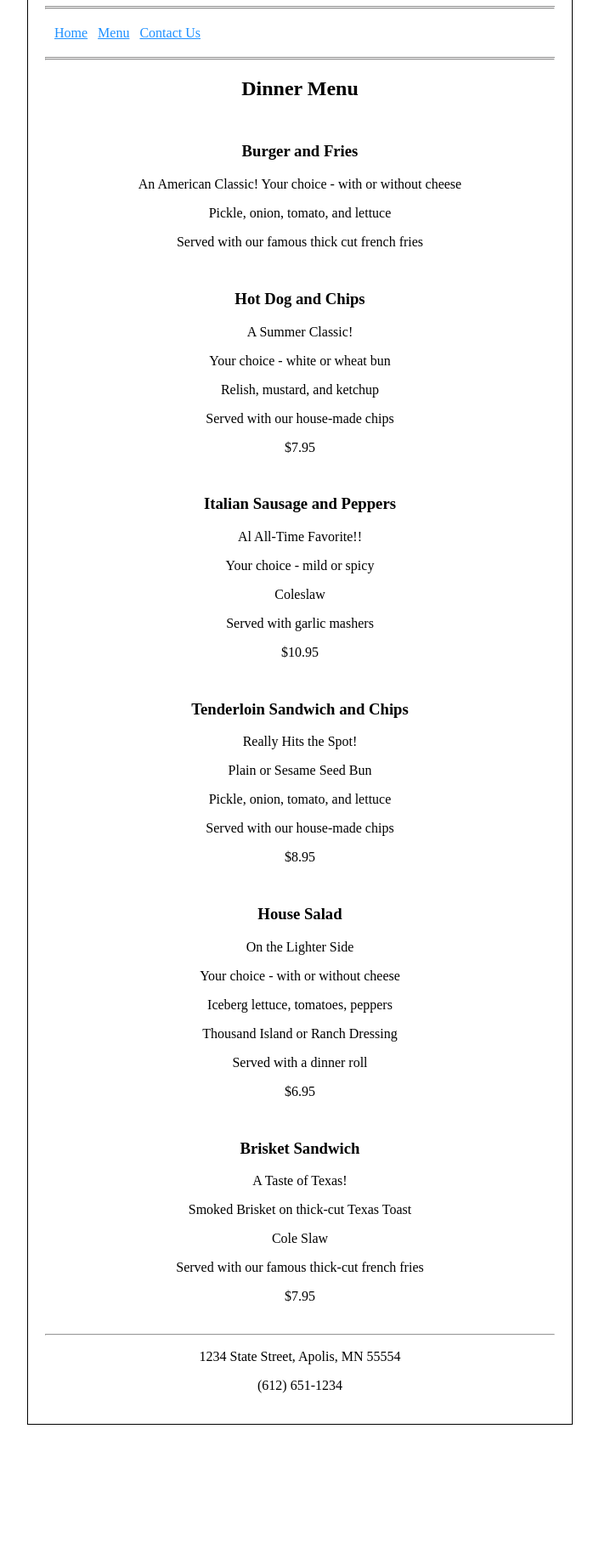
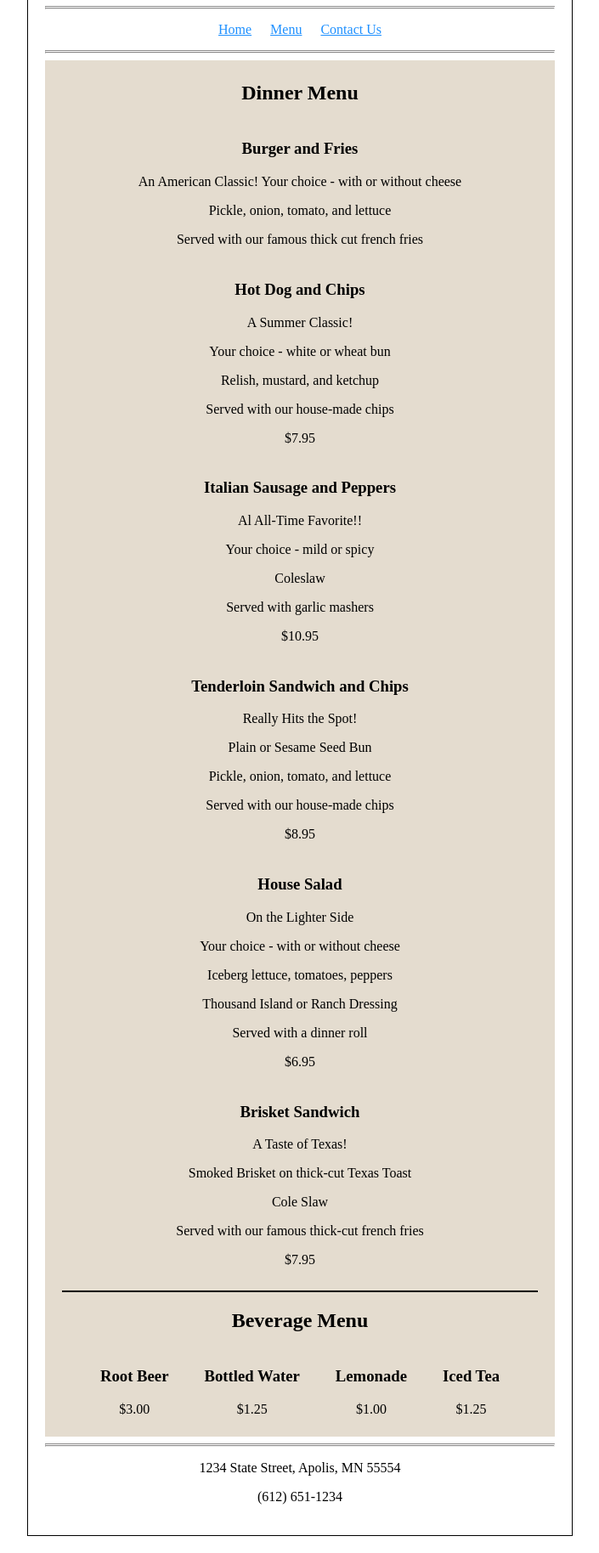
Before and after one commit to Verley93/swgrepo_old, a plain HTML site: page restaurant/menu.html in a window 1280 px wide. Shown: the part 114-1942 px from the top of the page at 85% size, without its empty margins (287-992 px from the left). Before the commit the page ends 1811 px from the top, so only its background shows below. Drawn offline with Linux system fonts and the light colour scheme.

Commit message:
Update from finishing CSS material

```diff
--- a/portfolio/style.css
+++ b/portfolio/style.css
@@ -37,7 +37,7 @@
         }
 
         a:active {
-                color: #8C22328;
+                color: #8C2238;
         }
 
 /*      Form styling    */
--- a/restaurant/menu.html
+++ b/restaurant/menu.html
@@ -11,20 +11,20 @@
                 <h1>The Dining Room Restaurant & Bar</h1>
 
                 <div id="navigation">
-                        <hr style="border-top: 3px double #8C8B8B">
-                        <table cellspacing="10px">
+                        <hr>
+                        <table class="navigation">
                                 <tr>
-                                        <td><a href="index.html">Home</a></td>
-                                        <td><a href="menu.html">Menu</a></td>
-                                        <td><a href="contactUs.html">Contact Us</a></td>
+                                        <td><a href="index.html" target="_blank">Home</a></td>
+                                        <td><a href="menu.html" target="_blank">Menu</a></td>
+                                        <td><a href="contactUs.html" target="_blank">Contact Us</a></td>
                                 </tr>
                         </table>
-                        <hr style="border-top: 3px double #8C8B8B">
+                        <hr>
                 </div>
 
                 <div class="main">
                         <h2>Dinner Menu</h2>
-                        <table id="dinnerMenu" cellspacing="10px" >
+                        <table id="dinnerMenu">
                                 <tr>
                                         <td >
                                                 <h3>Burger and Fries</h3>
@@ -84,6 +84,16 @@
                                                 <p>$7.95</p>
                                         </td>
                                 </tr>
+                        </table><hr>
+
+                        <table id="beverageMenu">
+                                <h2>Beverage Menu</h2>
+                                <tr>
+                                        <td><h3>Root Beer</h3><p>$3.00</p></td>
+                                        <td><h3>Bottled Water</h3><p>$1.25</p></td>
+                                        <td><h3>Lemonade</h3><p>$1.00</p></td>
+                                        <td><h3>Iced Tea</h3><p>$1.25</p></td>
+                                </tr>
                         </table>
                 </div>
 
--- a/restaurant/restaurantStyles.css
+++ b/restaurant/restaurantStyles.css
@@ -10,37 +10,94 @@
                 text-align: center;
         }
 
+        hr {
+                border-top: 3px double #8C8B8B;
+        }
+
+        .navigation {
+                        padding: 5px;
+                        margin: auto;
+        }
+
+        .navigation td {
+                padding: 0px 10px;
+        }
+
+        td {
+                /*padding: 5px;*/
+        }
+
+        h1, h2, h3 {
+                text-align: center;
+                font-family: Century;
+        }
+
 /* Link Styles */
 
         a:link {
-                color: DodgerBlue;
+                color: dodgerBlue;
         }
 
         a:visited {
-                color: purple
+                color: darkRed;
         }
 
         a:hover {
-                color: gold
+                font-weight: bold;
         }
 
         a:active {
-                font-weight: bold;
+                color: gold;
+                text-decoration: none;
         }
 
 /* index.html styles */
 
+        #main {
+                background-color: rgba(201, 185, 159, 0.5);     /*   Dust by COLOURlovers      */
+        }
 
+        img {
+                width: 575px;
+                height: 337.5px;
+                display: block;
+                margin: auto;
+                padding: 10px;
+        }
+
+        #description p {
+                padding: 10px;
+        }
+
+        p {
+                text-align: center;
+        }
 
 /* menu.html styles */
 
         .main {
                 text-align: center;
+                background-color: rgba(201, 185, 159, 0.5);     /*   Dust by COLOURlovers      */
+                padding: 5px 20px;
+        }
+
+        .main hr {
+                border: 1px solid;
         }
 
         #dinnerMenu {
-                margin-left: auto;
-                margin-right: auto;
+                margin: auto;
+                border-radius: 4px;
+                padding: 0px 20px;
+        }
+
+        #beverageMenu {
+                margin: auto;
+                border-radius: 4px;
+        }
+
+        #beverageMenu td {
+                padding: 0px 20px;
         }
 
 /* contactUs.html styles */
@@ -48,3 +105,7 @@
         .fieldName {
                 text-align: right;
         }
+
+        /*input required {
+                font-weight: bold;
+        }*/
```
Also changed, not shown: portfolio/index.html (+0 -4 lines), portfolio/test.html (added, +13 -0 lines), restaurant/contactUs.html (+10 -10 lines), restaurant/index.html (+14 -12 lines).
